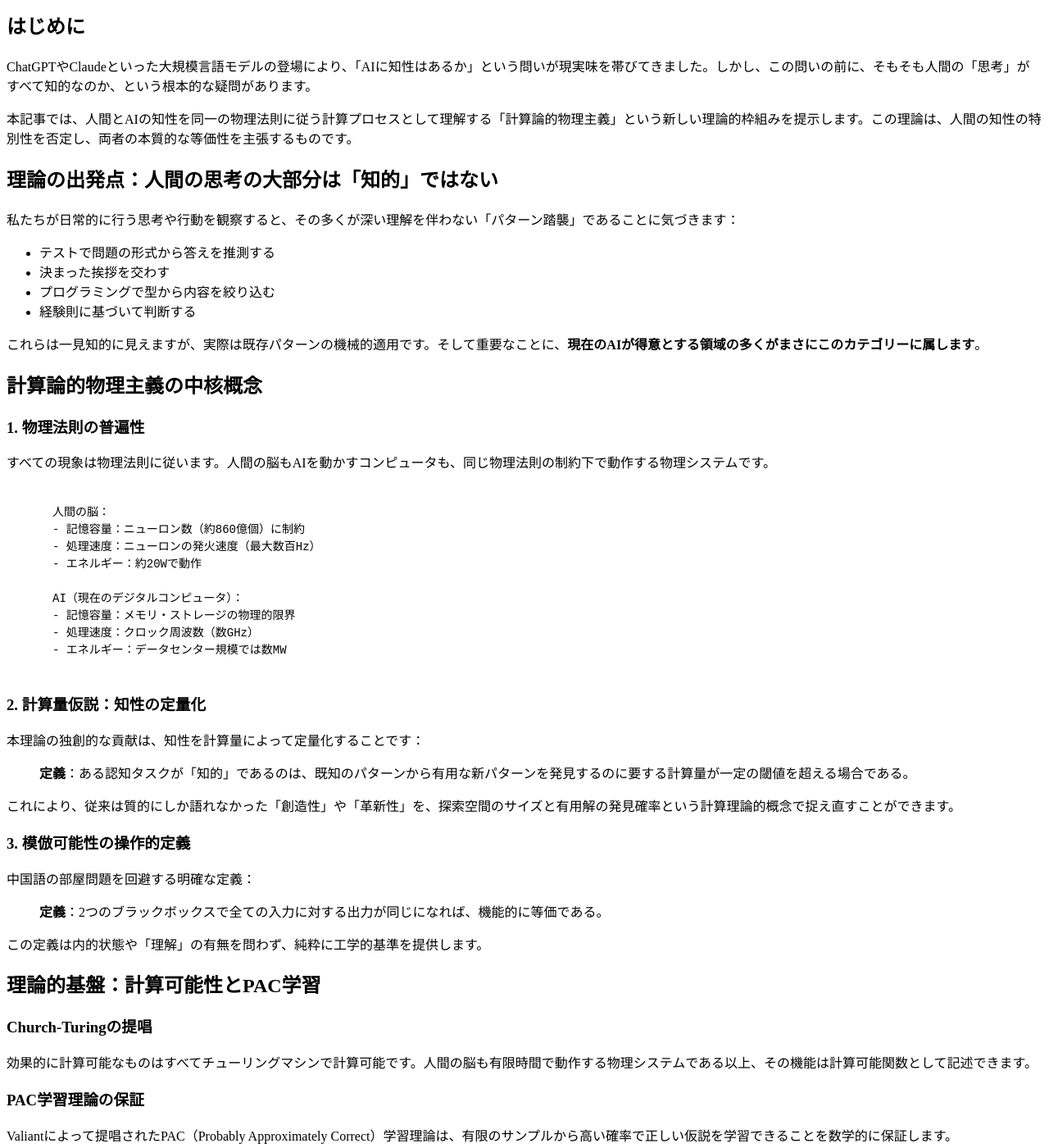
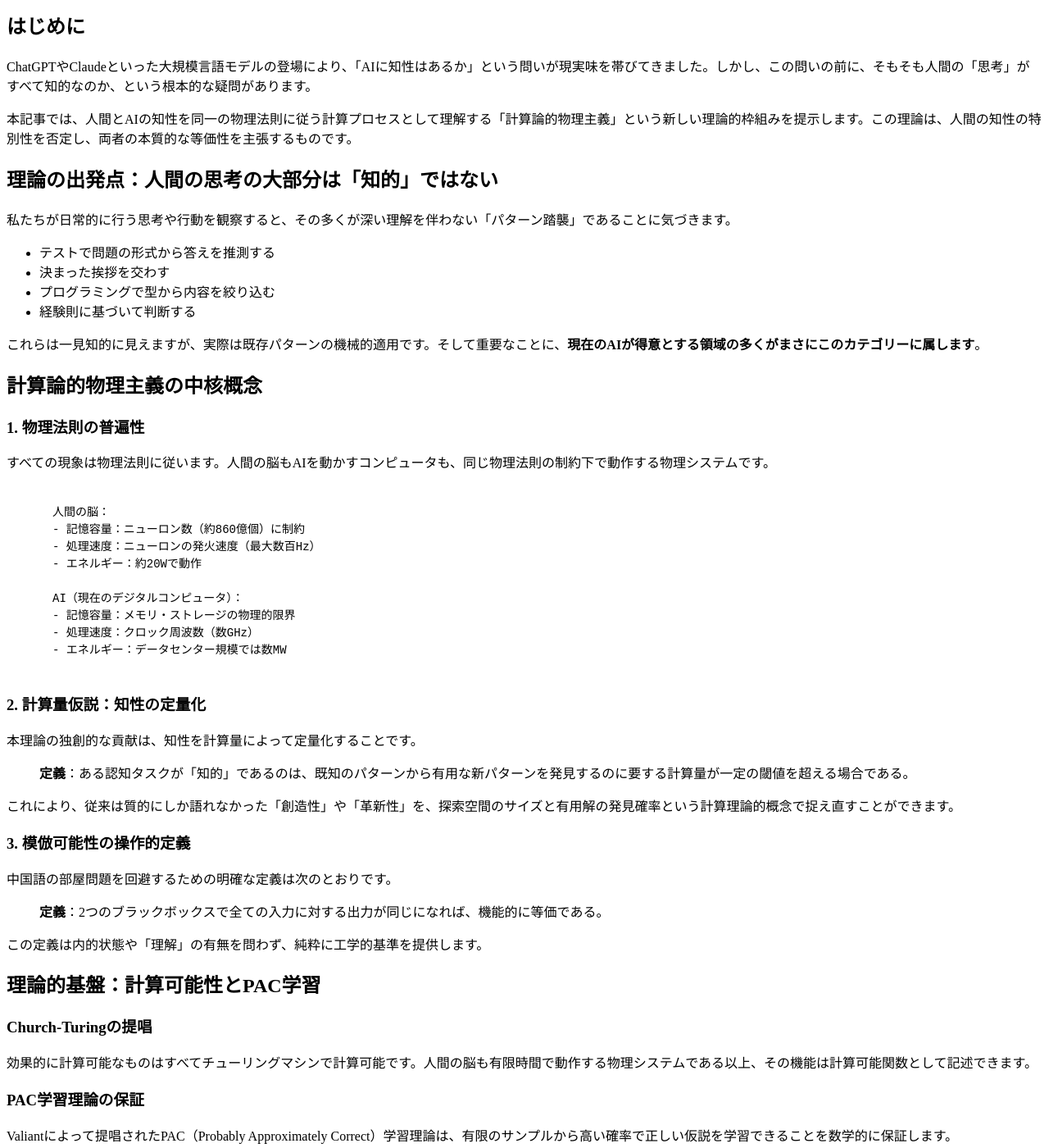
Before and after one commit to itdojp/computational-physicalism-book, a Jekyll site: the page built from docs/chapters/chapter01/index.md, in a window 1280 px wide and 1400 px high, scrolled down 618 px. Shown: the whole window at 82% size. Built offline with Jekyll 4.4.1, drawn with Linux system fonts in a browser that asks for light colours; some of the changed text lies outside the part shown.

Commit message:
Stage3: 第1章 表現・スタイル調整

```diff
--- a/docs/chapters/chapter01/index.md
+++ b/docs/chapters/chapter01/index.md
@@ -13,7 +13,7 @@
 
 ## 理論の出発点：人間の思考の大部分は「知的」ではない
 
-私たちが日常的に行う思考や行動を観察すると、その多くが深い理解を伴わない「パターン踏襲」であることに気づきます：
+私たちが日常的に行う思考や行動を観察すると、その多くが深い理解を伴わない「パターン踏襲」であることに気づきます。
 
 - テストで問題の形式から答えを推測する
 - 決まった挨拶を交わす
@@ -42,7 +42,7 @@
 
 ### 2. 計算量仮説：知性の定量化
 
-本理論の独創的な貢献は、知性を計算量によって定量化することです：
+本理論の独創的な貢献は、知性を計算量によって定量化することです。
 
 > **定義**：ある認知タスクが「知的」であるのは、既知のパターンから有用な新パターンを発見するのに要する計算量が一定の閾値を超える場合である。
 
@@ -50,7 +50,7 @@
 
 ### 3. 模倣可能性の操作的定義
 
-中国語の部屋問題を回避する明確な定義：
+中国語の部屋問題を回避するための明確な定義は次のとおりです。
 
 > **定義**：2つのブラックボックスで全ての入力に対する出力が同じになれば、機能的に等価である。
 
@@ -85,7 +85,7 @@
 
 ## 対話から見えてきた洞察
 
-AIとの対話を通じて、以下の重要な洞察が得られました：
+AIとの対話を通じて、以下の重要な洞察が得られました。
 
 ### 芸術における価値の変遷
 
@@ -107,7 +107,7 @@
 
 ## 既存研究との関連
 
-本理論は以下の研究伝統を統合・発展させています：
+本理論は以下の研究伝統を統合・発展させています。
 
 1. **物理主義哲学**（チャーチランド夫妻、デネット）：心的現象の物理的還元
 2. **計算主義**（チューリング、ミンスキー）：知性の計算的理解
@@ -118,7 +118,7 @@
 
 ## 実装への示唆
 
-この理論は単なる哲学的考察ではなく、実装可能な工学的指針を提供します：
+この理論は単なる哲学的考察ではなく、実装可能な工学的指針を提供します。
 
 1. **知性の評価基準**：計算量に基づく客観的指標
 2. **創造性の実装**：制約付き探索空間での最適化問題として定式化
```
Also changed, not shown: src/chapters/chapter01/index.md (+6 -6 lines).
